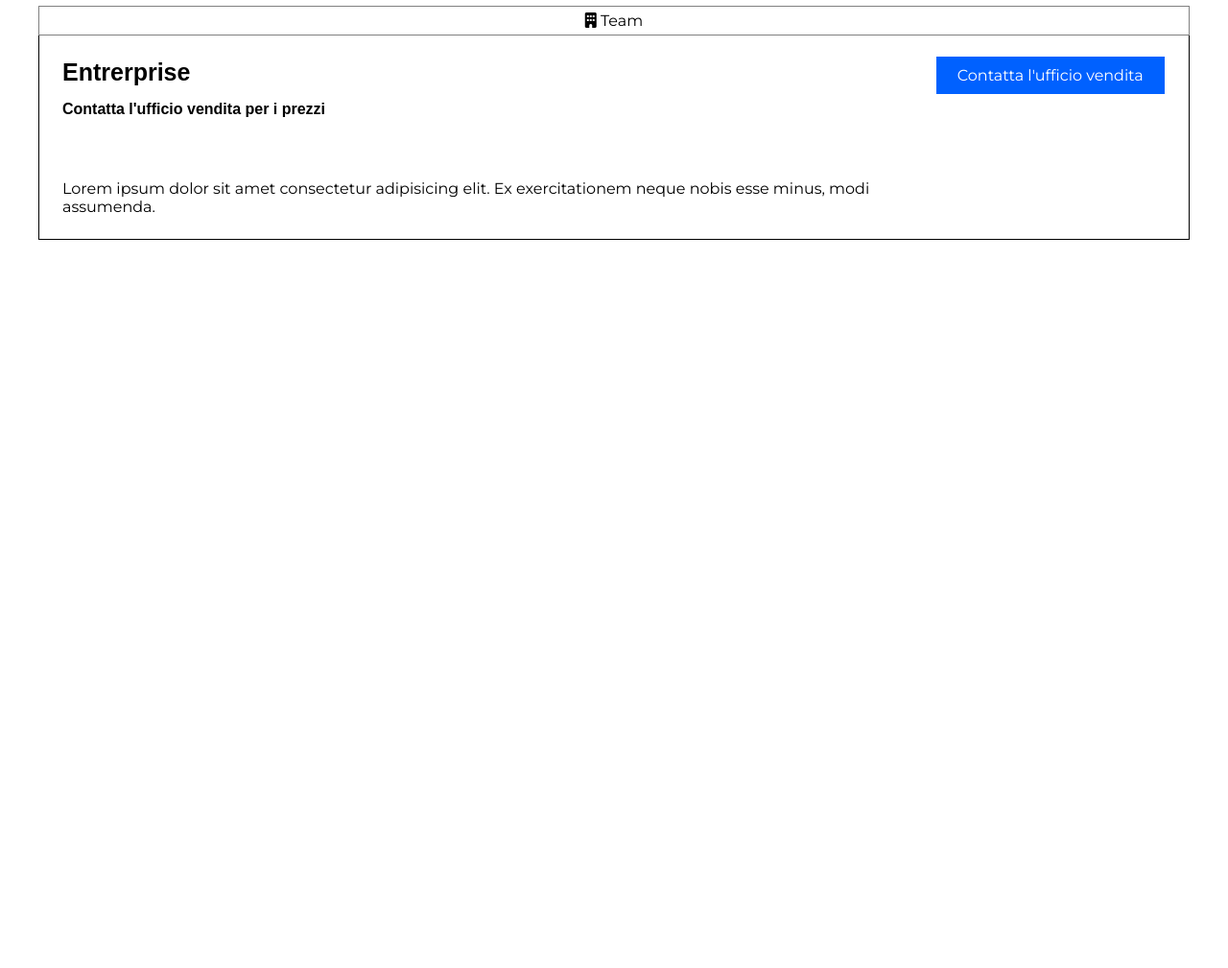
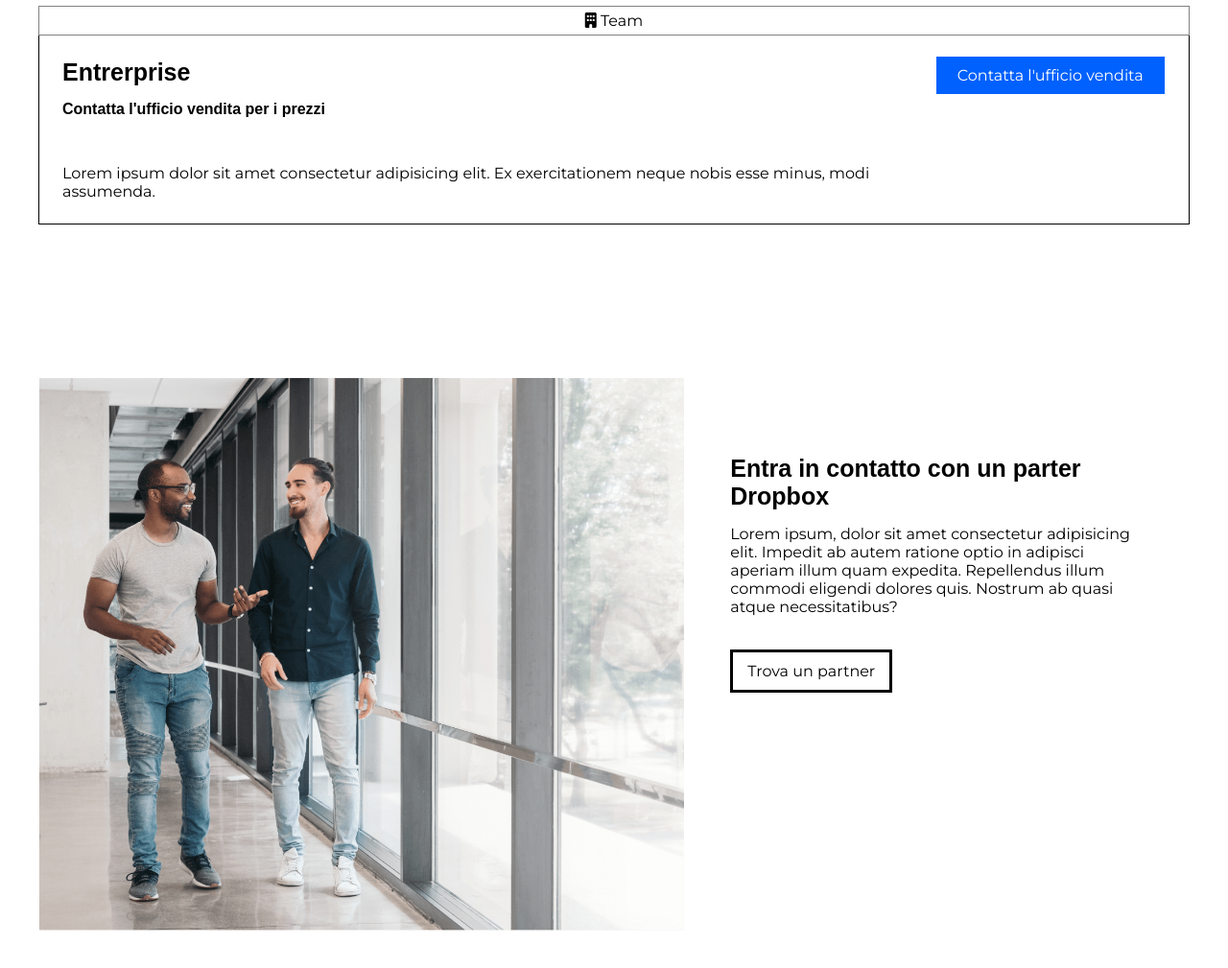
Before and after one commit to peterpozo/htmlcss-dropbox, a plain HTML site: page index.html in a window 1280 px wide. Shown: the part 2388-3397 px from the top of the page at 96% size. Before the commit the page ends 2688 px from the top, so only its background shows below. Drawn offline with Linux system fonts and the light colour scheme.

Commit message:
Container box 3 completo

```diff
--- a/css/style.css
+++ b/css/style.css
@@ -256,7 +256,48 @@ hr{
 }
 
 .paragrafo-1{
-    padding-bottom: 4rem;
+    padding-bottom: 3rem;
     font-family: Arial, "Helvetica Neue", Helvetica, sans-serif;
     font-weight: bold;
 }
+
+/* Container box-3 */
+
+.container-box-3{
+    padding-top: 10rem;
+    padding-bottom: 10rem;
+}
+
+.fuori-box-2{
+    display: flex;
+}
+
+.img-partner{
+    width: calc(230% / 1)
+}
+.image-part{
+    width: 100%;
+}
+
+.text-box-3{
+    padding: 3rem;
+    padding-top: 5rem;
+}
+
+.paragraf-box-3{
+    padding-bottom: 3rem
+;
+}
+
+.bottone-box-3{
+
+}
+
+.bottone-bianco{
+    border-style: solid;
+    color: black;
+    padding: 10px 15px;
+    text-align: center;
+    text-decoration: none;
+    white-space: nowrap;
+}
--- a/index.html
+++ b/index.html
@@ -164,6 +164,20 @@
              </div>
           </div>
      </div>
+     <div class="container-box-3">
+         <div class="fuori-box-2">
+             <div class="img-partner">
+                 <img class="image-part" src="img/partner.png" alt="">
+             </div>
+             <div class="text-box-3">
+                 <h3>Entra in contatto con un parter Dropbox</h3>
+                 <p class="paragraf-box-3">Lorem ipsum, dolor sit amet consectetur adipisicing elit. Impedit ab autem ratione optio in adipisci aperiam illum quam expedita. Repellendus illum commodi eligendi dolores quis. Nostrum ab quasi atque necessitatibus?</p>
+                  <div class="bottone-box-3">
+                     <a class= "bottone-bianco" href="#!">Trova un partner</a>
+                  </div>
+             </div>
+         </div>
+     </div>
     </div>
  </main>
 </body>
```
Also changed, not shown: 1 other file.
